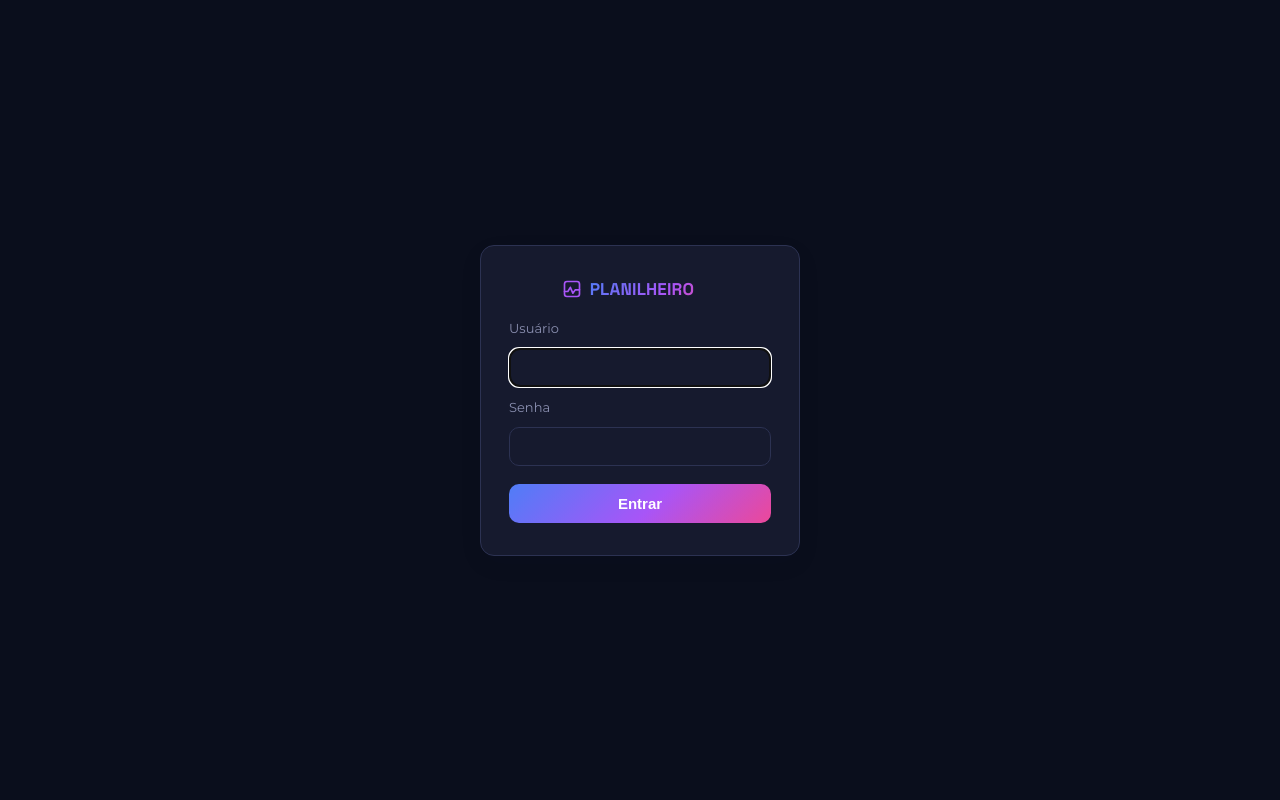
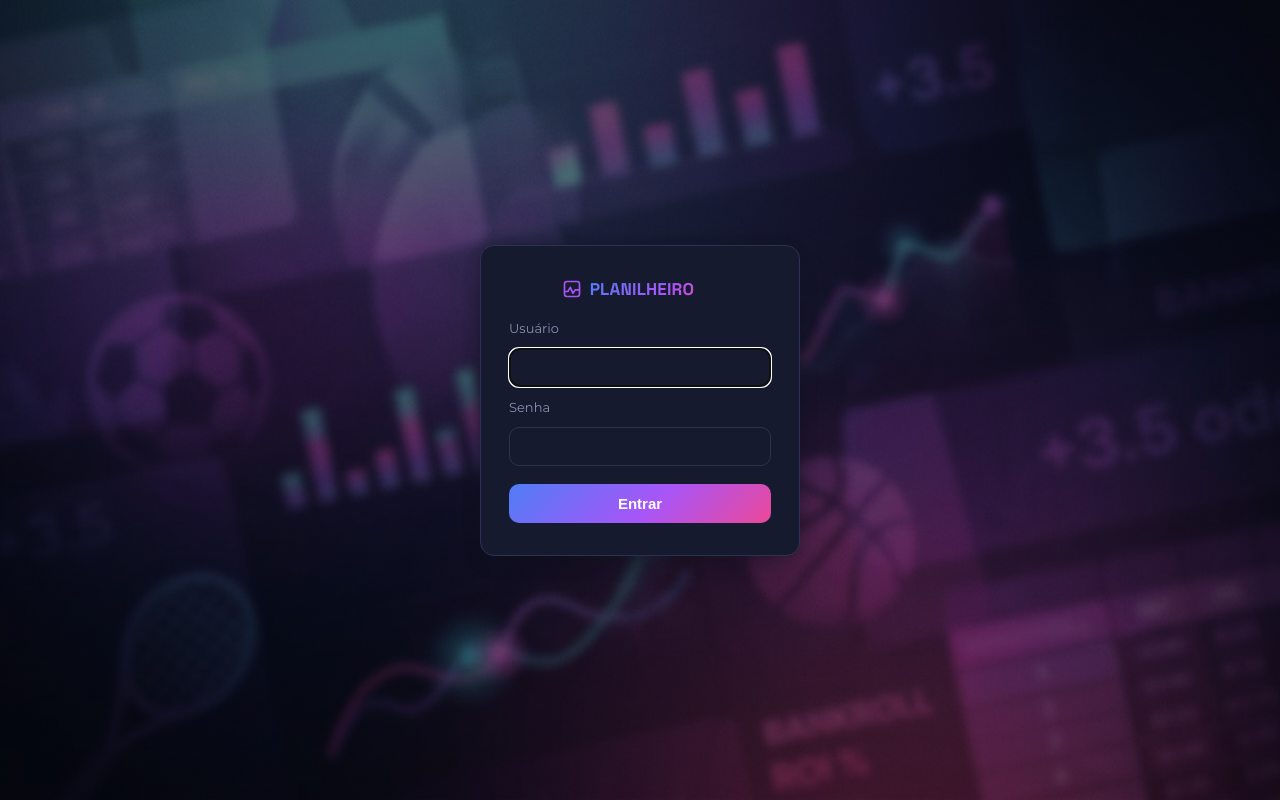
Before and after one commit to lgvaccari-cloud/dashboard-apostas, a Flask app: page /login in a window 1280 px wide. Run offline with Flask 3, Linux system fonts and the light colour scheme.

Commit message:
Add files via upload

```diff
--- a/static/style.css
+++ b/static/style.css
@@ -169,6 +169,10 @@ body {
   display: flex;
   align-items: center;
   justify-content: center;
+  background: linear-gradient(rgba(5, 7, 13, 0.55), rgba(5, 7, 13, 0.55)), url("/static/login-bg.jpg");
+  background-size: cover;
+  background-position: center;
+  background-repeat: no-repeat;
 }
 .login-wrap {
   display: flex;
```
Also changed, not shown: static/login-bg.jpg (added).
